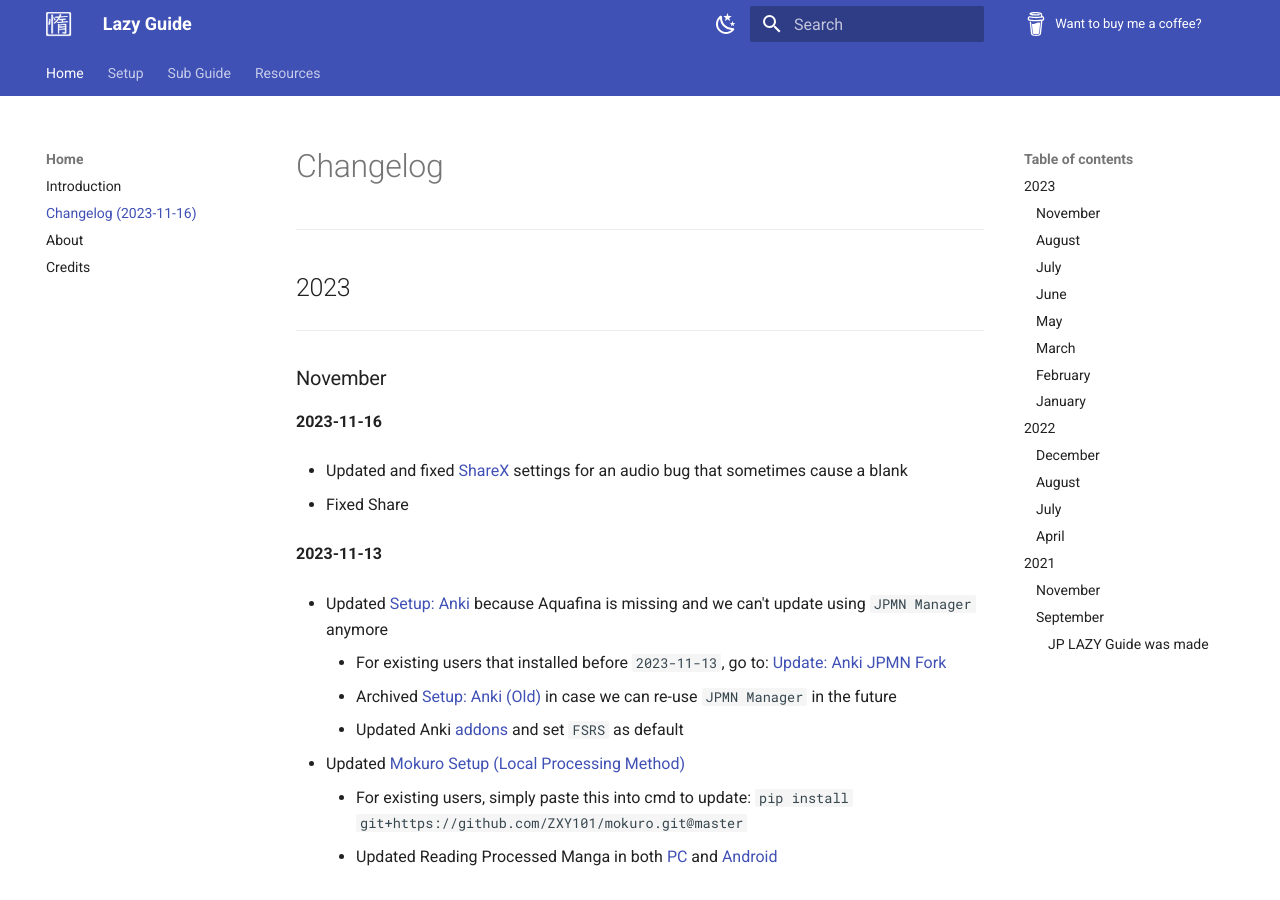
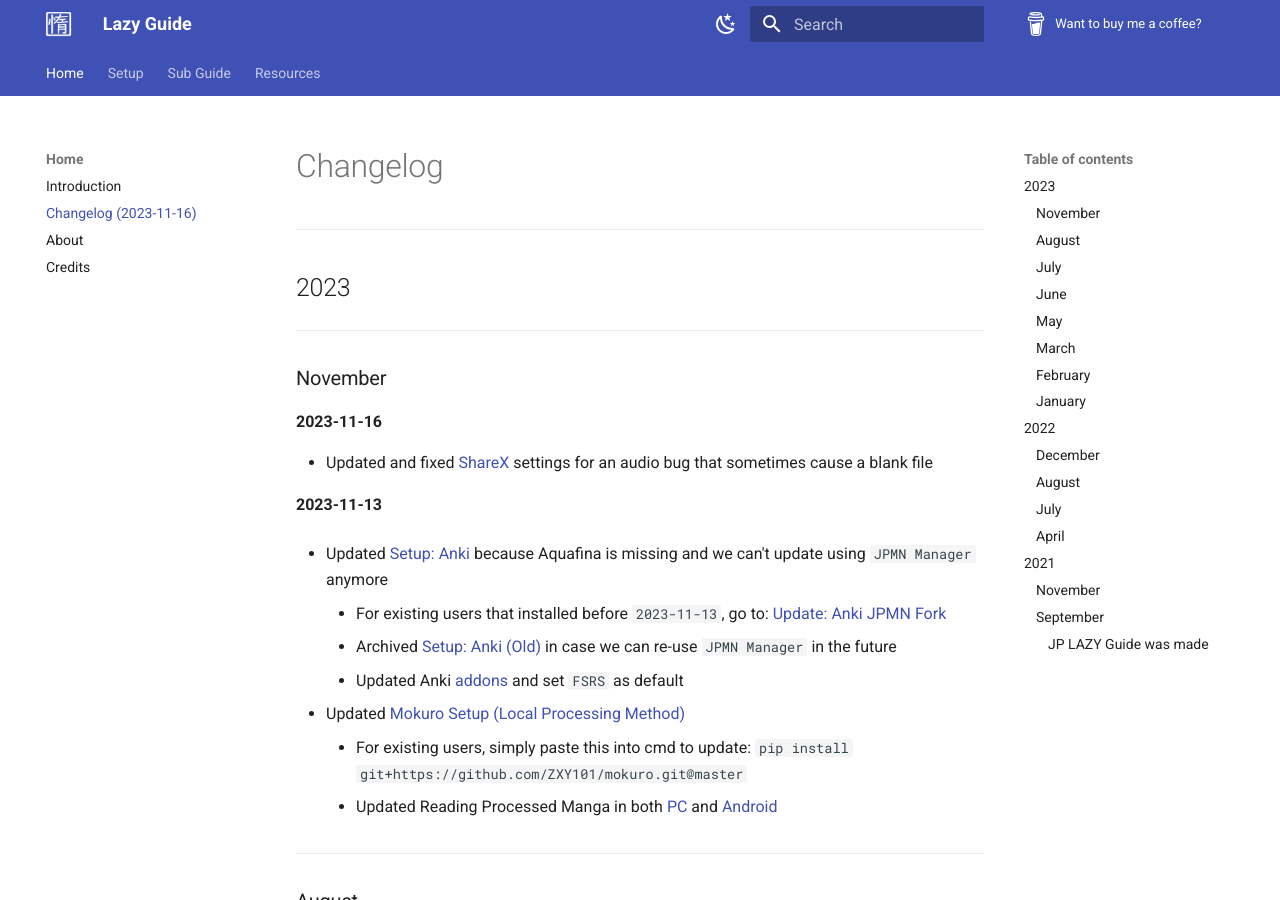
Before and after one commit to Xelieu/xelieu.github.io, an MkDocs documentation site: the page built from docs/jp-lazy-guide/changelog.md, in a window 1280 px wide and 900 px high. Built offline with MkDocs 1.6.1 and Material for MkDocs 9.7.7, drawn with Linux system fonts in a browser that asks for light colours.

Commit message:
$updated info

```diff
--- a/docs/jp-lazy-guide/changelog.md
+++ b/docs/jp-lazy-guide/changelog.md
@@ -14,9 +14,7 @@
 
 **2023-11-16**
 
-- Updated and fixed [ShareX](https://drive.google.com/drive/folders/1WGmVeT6pdip-LK8asqi_cF3OC0lvNylL?usp=sharing) settings for an audio bug that sometimes cause a blank
-
-- Fixed Share
+- Updated and fixed [ShareX](https://drive.google.com/drive/folders/1WGmVeT6pdip-LK8asqi_cF3OC0lvNylL?usp=sharing) settings for an audio bug that sometimes cause a blank file
 
 **2023-11-13**
 
```
